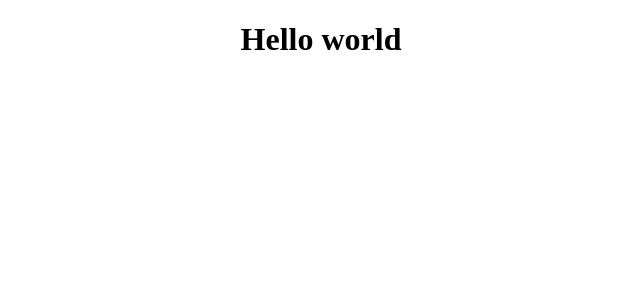
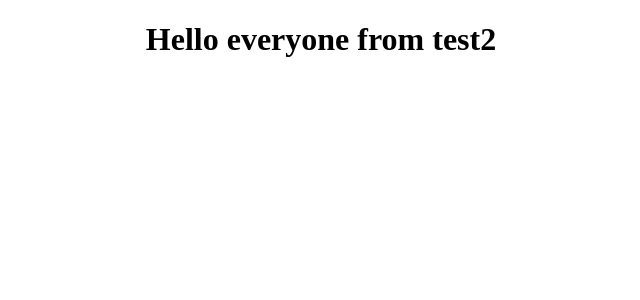
Before and after one commit to Krosh01/lesson5project, a React (Create React App) app: page / in a window 1280 px wide. Shown: the top 300 px of the page, without its empty margins (319-959 px from the left). Built offline with nearby package versions, Linux system fonts and the light colour scheme.

Commit message:
changedh2

```diff
--- a/src/App.js
+++ b/src/App.js
@@ -4,7 +4,7 @@ function App() {
   return (
     <div className="App">
 
-    <h1>Hello world</h1>
+    <h1>Hello everyone from test2</h1>
     </div>
   );
 }
```
